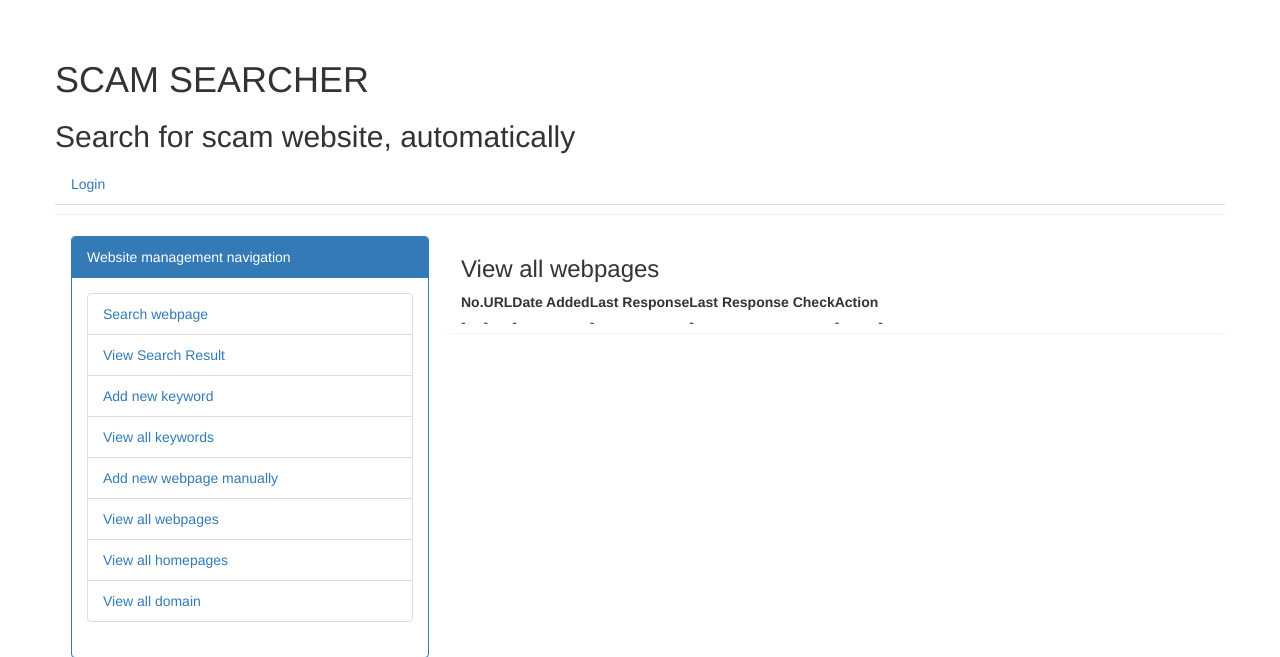
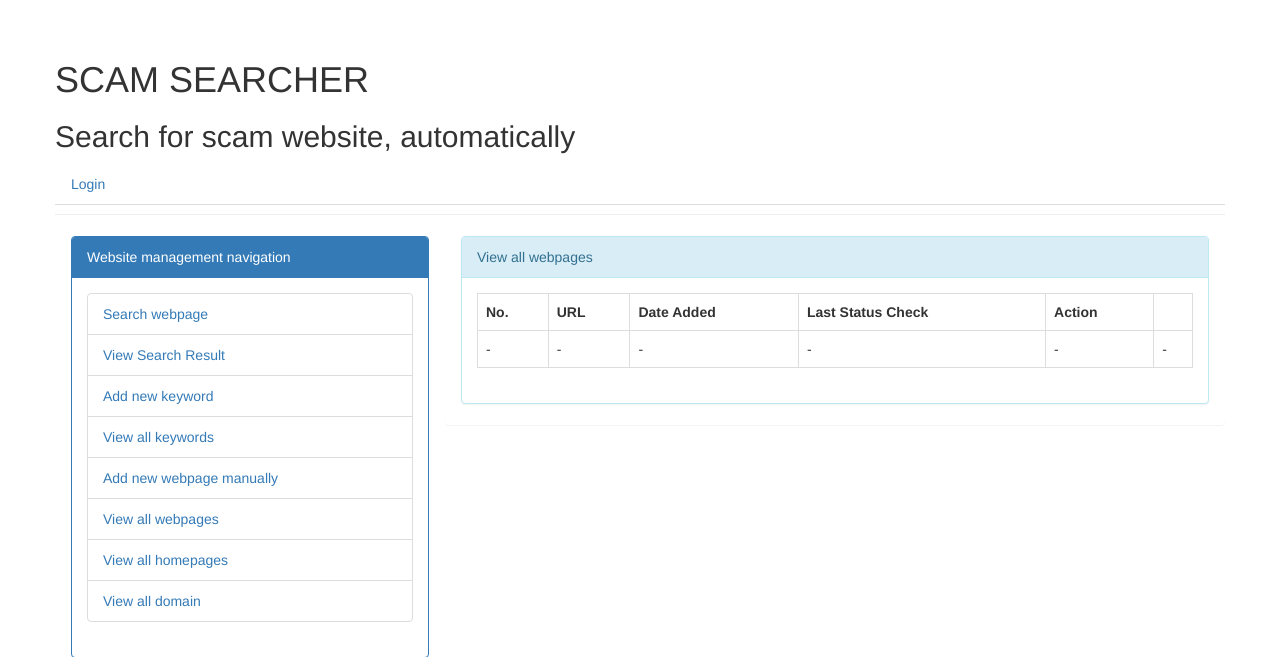
Before and after one commit to essanpupil/autowebsearch, a Django app: template website_management/templates/website_management/view_all_webpages.html in a window 1280 px wide. Shown: the top 657 px of the page. Run offline with Django 3.2, Linux system fonts and the light colour scheme; the template is opened without the code that fills it, so the values that code supplies are empty; some libraries are stand-ins or nearby versions.

Commit message:
Applying bootstrap on view all webpages

```diff
--- a/website_management/templates/website_management/view_all_webpages.html
+++ b/website_management/templates/website_management/view_all_webpages.html
@@ -19,15 +19,16 @@
     </div>
 {% endblock %}
 {% block content %}
-<h3>View all webpages</h3>
+<div class="panel panel-info">
+    <div class="panel-heading">View all webpages</div>
+    <div class="panel-body">
         {{ error_message }}
-<table>
+        <table class="table table-bordered">
             <tr>
                 <th>No.</th>
                 <th>URL</th>
                 <th>Date Added</th>
-        <th>Last Response</th>
-        <th>Last Response Check</th>
+                <th>Last Status Check</th>
                 <th>Action</th>
             </tr>
             {% for web in webs %}
@@ -35,7 +36,6 @@
                     <td>{{ forloop.counter }}</td>
                     <td>{{ web.url|truncatechars:50 }}</td>
                     <td>{{ web.date_added }}</td>
-            <td>{{ web.last_response }}</td>
                     <td>{{ web.last_response_check }}</td>
                     <td>
                         <a href="{% url 'website_management:webpage_detail' web.id %}">
@@ -51,8 +51,9 @@
                     <td>-</td>
                     <td>-</td>
                     <td>-</td>
-            <td>-</td>
                 </tr>
             {% endfor %}
         </table>
+    </div>
+</div>
 {% endblock %}
```
Lines whose indentation alone changed are shown as unchanged.
